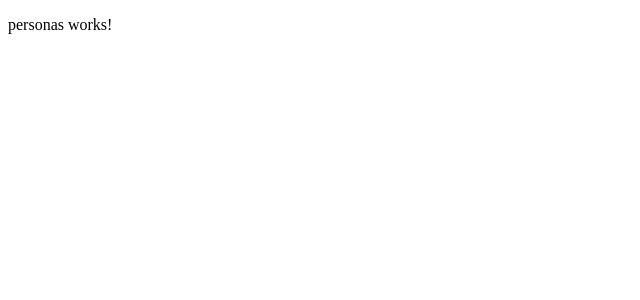
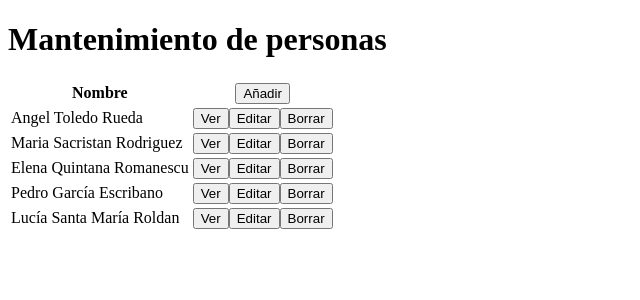
Before and after one commit to fowellsoft-learning/CursoAngular2, an Angular app: page / in a window 1280 px wide. Shown: the top 300 px of the page, without its empty margins (0-640 px from the left). Built offline with nearby package versions, Linux system fonts and the light colour scheme.

Commit message:
Formulario

```diff
--- a/src/app/app.module.ts
+++ b/src/app/app.module.ts
@@ -13,7 +13,7 @@ import { MisDatosService } from './services/mis-datos.service';
 import { HomeComponent } from './home/home.component';
 import { DemoComponent } from './demo/demo.component';
 import { CalculadoraComponent } from './calculadora/calculadora.component';
-import { PersonasComponent } from './personas/personas.component';
+import { PERSONAS_COMPONENT } from './personas/personas.component';
 import { PersonasViewModelService } from './personas/personas-view-model.service';
 
 @NgModule({
@@ -23,7 +23,7 @@ import { PersonasViewModelService } from './personas/personas-view-model.service
     HomeComponent,
     DemoComponent,
     CalculadoraComponent,
-    PersonasComponent,
+    PERSONAS_COMPONENT,
   ],
   imports: [ // Importa los modulos que usarua este módulo
     BrowserModule,
--- a/src/app/personas/personas-view-model.service.ts
+++ b/src/app/personas/personas-view-model.service.ts
@@ -50,7 +50,8 @@ export class PersonasViewModelService
 
   edit(id: number)
   {
-    let result = this.listado.find(elem => elem[this.PK] == id);
+    // Si la variable sólo se asigna una vez y no se vuelva a asignar lo correcto es definirla como constante
+    const result = this.listado.find(elem => elem[this.PK] == id);
     if (result)
     {
       this.elemento = Object.assign({}, result);
@@ -63,11 +64,26 @@ export class PersonasViewModelService
     }
   }
 
+  view(id: number)
+  {
+    // Si la variable sólo se asigna una vez y no se vuelva a asignar lo correcto es definirla como constante
+    const result = this.listado.find(elem => elem[this.PK] == id);
+    if (result)
+    {
+      this.elemento = Object.assign({}, result);
+      this.modo = 'view';
+    }
+    else
+    {
+      this.log.error('Elemento no encontrado');
+    }
+  }
+
   delete(id: number)
   {
     if (!window.confirm('¿Seguro?')) { return ;}
 
-    let ind = this.listado.findIndex(elem => elem[this.PK] == id);
+    const ind = this.listado.findIndex(elem => elem[this.PK] == id);
     if (ind)
     {
       this.listado.splice(ind, 1);
@@ -88,6 +104,27 @@ export class PersonasViewModelService
 
   send()
   {
-
+    switch (this.modo)
+    {
+      case 'add':
+        this.listado.push(this.elemento);
+        this.cancel();
+        break;
+      case 'edit':
+        const ind = this.listado.findIndex(elem => elem[this.PK] == this.idOriginal);
+        if (ind)
+        {
+          this.listado[ind] = this.elemento;
+          this.cancel();
+        }
+        else
+        {
+          this.log.error('Elemento no encontrado');
+        }
+        break;
+      case 'view':
+        this.cancel();
+        break;
+    }
   }
 }
--- a/src/app/personas/personas.component.html
+++ b/src/app/personas/personas.component.html
@@ -1,3 +1,8 @@
-<p>
-  personas works!
-</p>
+<h1>Mantenimiento de personas</h1>
+
+<div [ngSwitch]="VM.Modo">
+  <app-personas-add *ngSwitchCase="'add'"></app-personas-add>
+  <app-personas-edit *ngSwitchCase="'edit'"></app-personas-edit>
+  <app-personas-view *ngSwitchCase="'view'"></app-personas-view>
+  <app-personas-list *ngSwitchDefault></app-personas-list>
+</div>
--- a/src/app/personas/personas.component.ts
+++ b/src/app/personas/personas.component.ts
@@ -1,3 +1,5 @@
+import { LoggerService } from './../../my-core/index';
+import { PersonasViewModelService } from './personas-view-model.service';
 import { Component, OnInit } from '@angular/core';
 
 @Component({
@@ -7,9 +9,80 @@ import { Component, OnInit } from '@angular/core';
 })
 export class PersonasComponent implements OnInit {
 
-  constructor() { }
+  constructor(private vm: PersonasViewModelService,
+    private log: LoggerService) { }
+
+  public get VM() { return this.vm; }
+
+  ngOnInit() {
+    this.vm.list();
+  }
+
+}
+
+@Component({
+  selector: 'app-personas-list',
+  templateUrl: './template-list.component.html',
+})
+export class PersonasListComponent implements OnInit {
+
+  constructor(private vm: PersonasViewModelService,
+    private log: LoggerService) { }
+
+  public get VM() { return this.vm; }
 
   ngOnInit() {
   }
 
 }
+
+@Component({
+  selector: 'app-personas-add',
+  templateUrl: './template-form.component.html',
+})
+export class PersonasAddComponent implements OnInit {
+
+  constructor(private vm: PersonasViewModelService,
+    private log: LoggerService) { }
+
+  public get VM() { return this.vm; }
+
+  ngOnInit() {
+  }
+
+}
+
+@Component({
+  selector: 'app-personas-edit',
+  templateUrl: './template-form.component.html',
+})
+export class PersonasEditComponent implements OnInit {
+
+  constructor(private vm: PersonasViewModelService,
+    private log: LoggerService) { }
+
+  public get VM() { return this.vm; }
+
+  ngOnInit() {
+  }
+
+}
+
+@Component({
+  selector: 'app-personas-view',
+  templateUrl: './template-view.component.html',
+})
+export class PersonasViewComponent implements OnInit {
+
+  constructor(private vm: PersonasViewModelService,
+    private log: LoggerService) { }
+
+  public get VM() { return this.vm; }
+
+  ngOnInit() {
+  }
+
+}
+
+export const PERSONAS_COMPONENT = [PersonasComponent, PersonasListComponent, PersonasAddComponent,
+  PersonasEditComponent, PersonasViewComponent];
--- /dev/null
+++ b/src/app/personas/template-form.component.html
@@ -0,0 +1,3 @@
+<p>
+        <button (click)="VM.cancel()">Volver</button>
+    </p>
--- /dev/null
+++ b/src/app/personas/template-list.component.html
@@ -0,0 +1,20 @@
+<table>
+    <tr>
+        <th>
+            Nombre
+        </th>
+        <th>
+            <button (click)="VM.add()">Añadir</button>
+        </th>
+    </tr>
+    <tr *ngFor="let p of VM.Listado">
+        <td>
+            {{p.nombre}} {{p.apellidos}}
+        </td>
+        <td>
+            <button (click)="VM.view(p.id)">Ver</button>
+            <button (click)="VM.edit(p.id)">Editar</button>
+            <button (click)="VM.delete(p.id)">Borrar</button>
+        </td>
+    </tr>
+</table>
--- /dev/null
+++ b/src/app/personas/template-view.component.html
@@ -0,0 +1,9 @@
+<p>
+    Código: {{VM.Elemento.id}}<br>
+    Nombre: {{VM.Elemento.nombre}}<br>
+    Apellidos: {{VM.Elemento.apellidos}}<br>
+    Edad: {{VM.Elemento.edad}}
+</p>
+<p>
+    <button (click)="VM.cancel()">Volver</button>
+</p>
```
